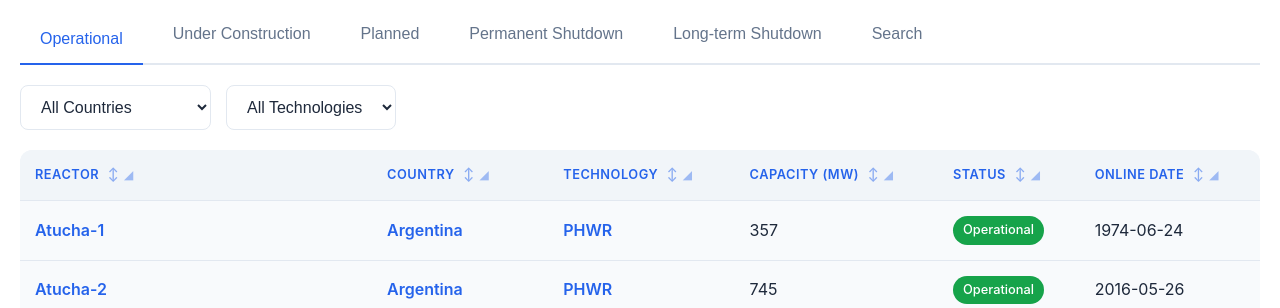
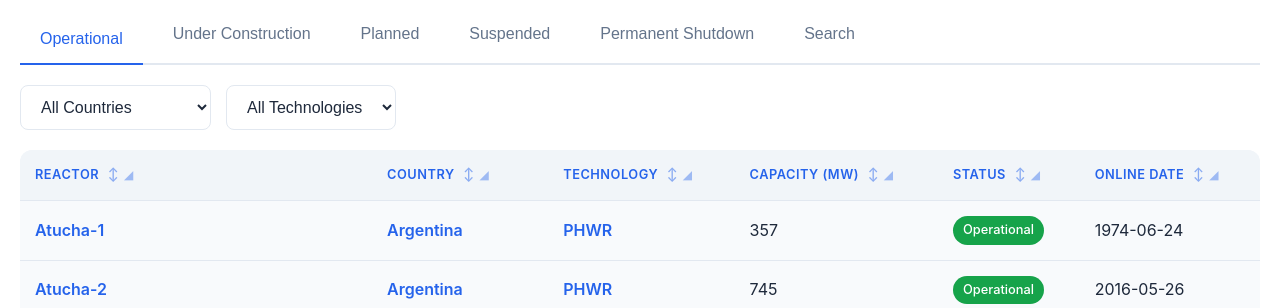
Before and after one commit to griffinhilly/nuclear-database, a Flask app: page / in a window 1280 px wide. Shown: the part 2189-2497 px from the top of the page. Run offline with Flask 3, Linux system fonts and the light colour scheme; data comes from the database, SQL or seed files in the repository; both versions use the stored data as it was after the commit.

Commit message:
Add 41 missing under-construction reactors and Suspended tab
Under construction additions (41 new reactors):
- China: 29 reactors (Changjiang 3/4, Linglong 1, Sanao 1/2/3,
  Haiyang 3/4, Sanmen 3/4, Lufeng 1/2/5/6, Xudapu 1-4,
  Tianwan 7/8, Zhangzhou 3/4, Lianjiang 1/2, Ningde 5,
  Shidaowan 1, Jinqimen 1, Bailong 1, Taipingling 3)
- Egypt: El Dabaa 1-4 (new nuclear country)
- Turkey: Akkuyu 3/4
- India: Kudankulam 5/6
- Russia: Leningrad 2-3, BREST-1
- Pakistan: Chasnupp 5
- Hungary: Paks 5

New models created: VVER-1200, CAP1000, CAP1400, ACP100, VVER-TOI

Dashboard: Added Suspended tab, removed Long-term Shutdown tab
(only 1 reactor remains in LTS)

Total UC now: 66 (up from 25, aligned with IAEA PRIS ~67)

Co-Authored-By: Claude Opus 4.6 <noreply@anthropic.com>

```diff
--- a/templates/index.html
+++ b/templates/index.html
@@ -611,8 +611,8 @@
                 <button class="tab-btn active" data-tab="operational">Operational</button>
                 <button class="tab-btn" data-tab="construction">Under Construction</button>
                 <button class="tab-btn" data-tab="planned">Planned</button>
+                <button class="tab-btn" data-tab="suspended">Suspended</button>
                 <button class="tab-btn" data-tab="shutdown">Permanent Shutdown</button>
-                <button class="tab-btn" data-tab="longterm">Long-term Shutdown</button>
                 <button class="tab-btn" data-tab="search">Search</button>
             </div>
 
@@ -1333,8 +1333,8 @@
                     const statusMap = {
                         'operational': 'Operational',
                         'construction': 'Under Construction',
-                        'shutdown': 'Permanent Shutdown',
-                        'longterm': 'Long-term Shutdown'
+                        'suspended': 'Suspended',
+                        'shutdown': 'Permanent Shutdown'
                     };
                     const status = statusMap[tab];
                     let url = `/api/reactors?status=${encodeURIComponent(status)}&per_page=500`;
```
Also changed, not shown: nuclear_reactors.db.
